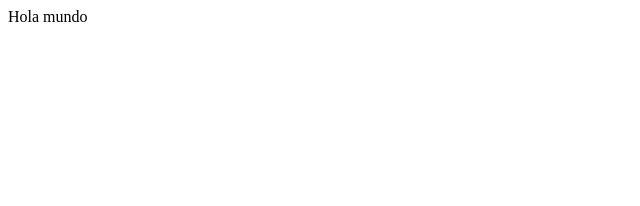
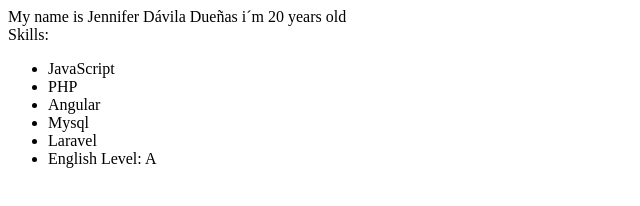
Before and after one commit to Jenni12/repo, a plain HTML site: page index.html in a window 1280 px wide. Shown: the whole page, without its empty margins (0-640 px from the left). Drawn offline with Linux system fonts and the light colour scheme.

Commit message:
Añadiendo Skills

```diff
--- a/index.html
+++ b/index.html
@@ -4,9 +4,20 @@
     <meta charset="UTF-8">
     <meta name="viewport" content="width=device-width, initial-scale=1.0">
     <meta http-equiv="X-UA-Compatible" content="ie=edge">
-    <title>Bienvenidos</title>
+    <title>Portafolio de Trabajo</title>
 </head>
 <body>
-    Hola mundo
+    My name is Jennifer Dávila Dueñas i´m 20 years old
+   <br>Skills:
+
+   <ul>
+        <li>JavaScript</li>
+        <li>PHP</li>
+        <LI>Angular</LI>
+        <li>Mysql</li>
+        <li>Laravel</li>
+        <li> English Level: A</li>
+   </ul>
+
 </body>
 </html>
```
